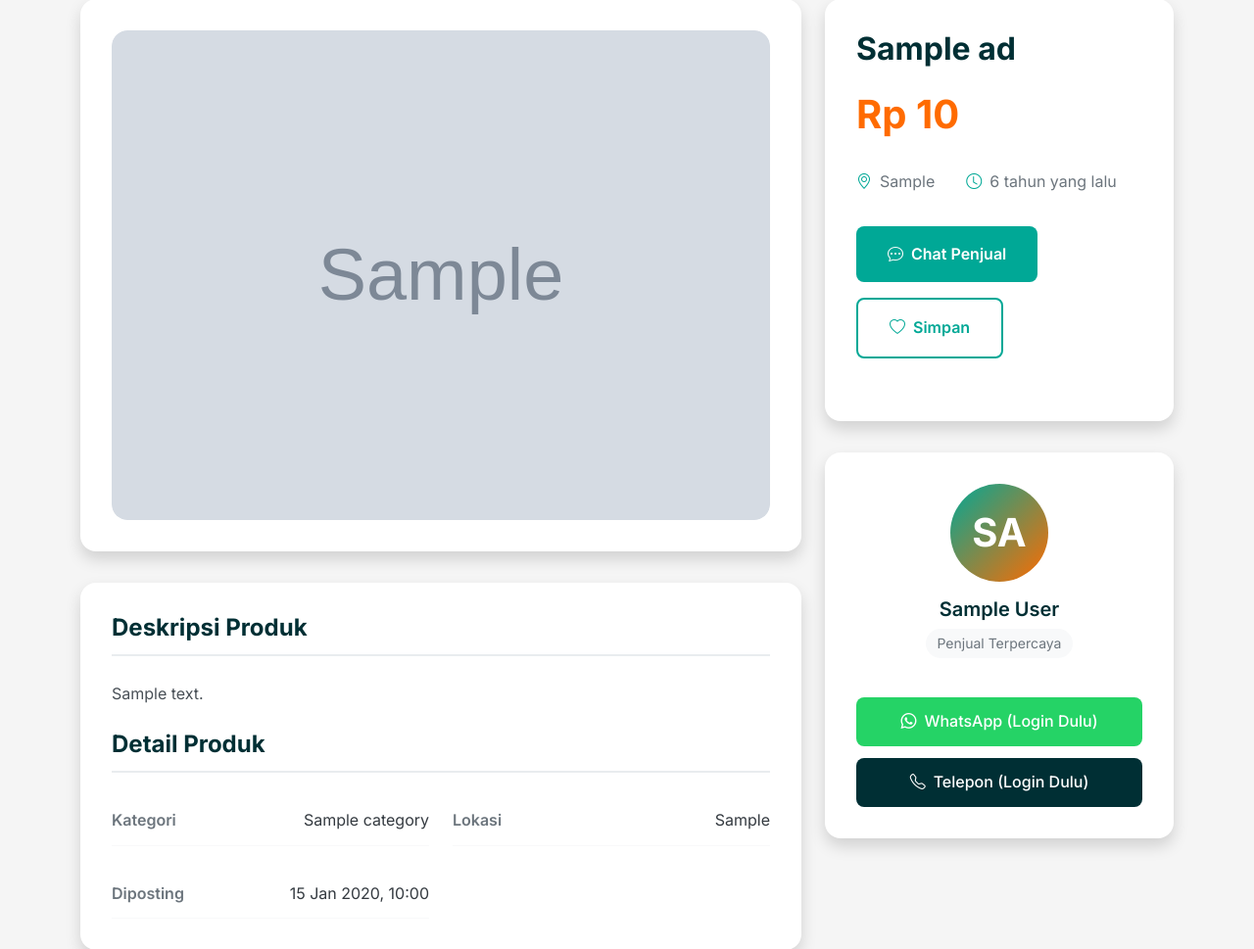
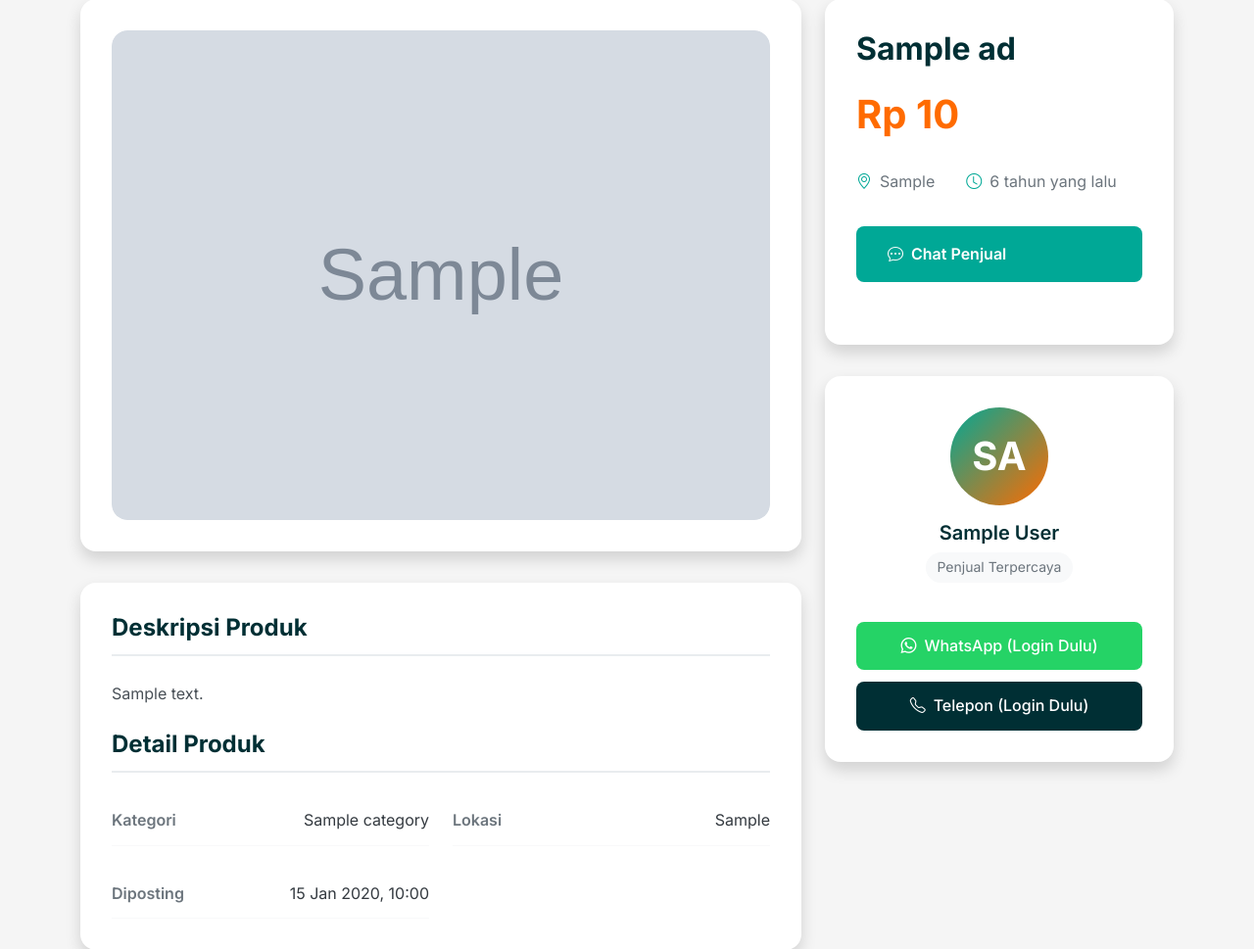
Before and after one commit to HerdianIskandar/olx-clone, a PHP site: page /detail.php?id=1 in a window 1280 px wide. Shown: the part 153-1122 px from the top of the page at 98% size. Run offline with PHP 8.4, Linux system fonts and the light colour scheme; tables that the repository leaves empty hold one stand-in row (values such as "Sample post"); grey boxes marked "Sample" are stand-in pictures.

Commit message:
menghilang kan fitur favorit

```diff
--- a/css/detail.css
+++ b/css/detail.css
@@ -190,7 +190,6 @@ h1, h2, h3, h4, h5, h6 {
 }
 
 .action-buttons {
-    display: flex;
     gap: 1rem;
     margin-bottom: 2rem;
     flex-wrap: wrap;
--- a/detail.php
+++ b/detail.php
@@ -155,9 +155,6 @@ try {
                         <a href="#" class="btn-action btn-primary-action">
                             <i class="bi bi-chat-dots"></i> Chat Penjual
                         </a>
-                        <a href="#" class="btn-action btn-secondary-action">
-                            <i class="bi bi-heart"></i> Simpan
-                        </a>
                     </div>
                 </div>
 
--- a/index.php
+++ b/index.php
@@ -129,7 +129,7 @@ if ($category_id > 0) {
         <div class="section-header">
             <div>
                 <h2 class="section-title">Kategori Populer</h2>
-                <p class="section-subtitle">Jelajahi berbagai kategori produk favorit</p>
+                <p class="section-subtitle">Jelajahi berbagai kategori produk populer</p>
             </div>
             <a href="#" class="view-all-btn">
                 Lihat Semua <i class="bi bi-arrow-right"></i>
--- a/navbar.php
+++ b/navbar.php
@@ -27,7 +27,6 @@ $current_user = getCurrentUser();
                                 <li><a class="dropdown-item" href="edit-profile.php"><i class="bi bi-person-gear"></i> Edit Profil</a></li>
                                 <li><a class="dropdown-item" href="post-ads.php"><i class="bi bi-plus-circle"></i> Pasang Iklan</a></li>
                                 <li><a class="dropdown-item" href="my-ads.php"><i class="bi bi-collection"></i> Iklan Saya</a></li>
-                                <li><a class="dropdown-item" href="#"><i class="bi bi-heart"></i> Favorit</a></li>
                                 <li><hr class="dropdown-divider"></li>
                                 <li><a class="dropdown-item" href="logout.php"><i class="bi bi-box-arrow-right"></i> Logout</a></li>
                             </ul>
@@ -40,7 +39,6 @@ $current_user = getCurrentUser();
                             <ul class="dropdown-menu">
                                 <li><a class="dropdown-item" href="login.php?redirect=<?php echo urlencode('post-ads.php'); ?>"><i class="bi bi-plus-circle"></i> Pasang Iklan</a></li>
                                 <li><a class="dropdown-item" href="login.php?redirect=<?php echo urlencode('my-ads.php'); ?>"><i class="bi bi-collection"></i> Iklan Saya</a></li>
-                                <li><a class="dropdown-item" href="login.php?redirect=<?php echo urlencode('favorites.php'); ?>"><i class="bi bi-heart"></i> Favorit</a></li>
                                 <li><hr class="dropdown-divider"></li>
                                 <li><a class="dropdown-item" href="login.php"><i class="bi bi-box-arrow-in-right"></i> Masuk</a></li>
                                 <li><a class="dropdown-item" href="register.php"><i class="bi bi-person-plus"></i> Daftar</a></li>
```
